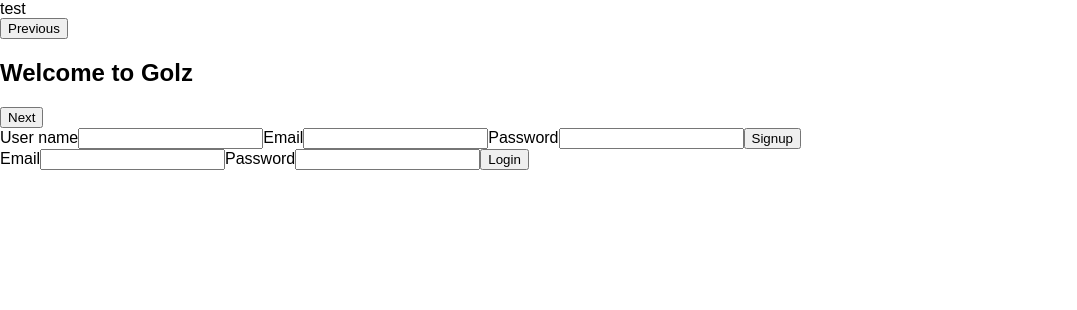
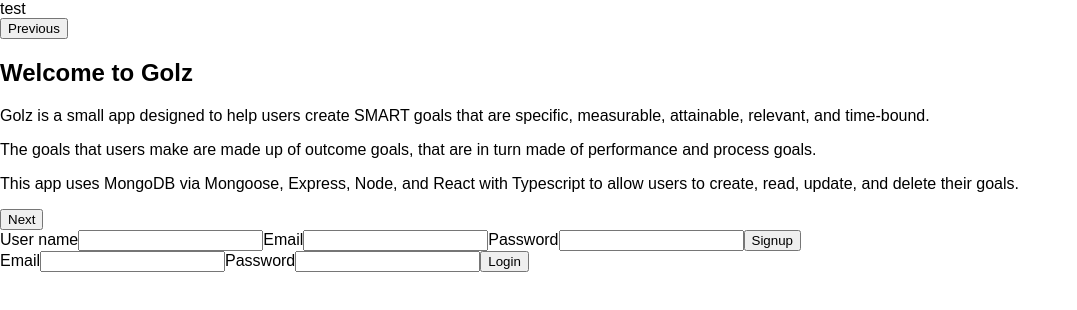
Before and after one commit to damatoaj/goal_app, a React (Create React App) app in the folder frontend/: page / in a window 1280 px wide. Shown: the top 310 px of the page, without its empty margins (0-1077 px from the left). Built offline with nearby package versions, Linux system fonts and the light colour scheme.

Commit message:
error handling on forms

```diff
--- a/frontend/src/components/Dashboard/Dashboard.tsx
+++ b/frontend/src/components/Dashboard/Dashboard.tsx
@@ -1,5 +1,5 @@
 import axios from 'axios';
-import React, { useEffect, useState, FormEvent} from 'react';
+import React, { useEffect, useState} from 'react';
 import { Outcome } from '../../interfaces/outcomeGoals.model';
 
 
@@ -11,6 +11,7 @@ import Process from './Process';
 const Dashboard: React.FC = () => {
     const [outcomes, setOutcomes] = useState<Outcome[]>([]);
     const [active, setActive] = useState<Outcome>(outcomes[0]);
+    console.log(outcomes)
 
     useEffect(()=> {
         (async ()=> {
@@ -66,7 +67,7 @@ const Dashboard: React.FC = () => {
                 {active ?
                     <ul>
                         <Perf performances={active.performanceGoals} setOutcomes={setOutcomes} delete={deletePerformance} ogID={active._id}/>
-                        <Process performances={active.performanceGoals}/>
+                            <Process performances={active.performanceGoals} setOutcomes={setOutcomes}/>
                     </ul>:
                     <li>Make some goals</li>
                 }
--- a/frontend/src/components/Dashboard/PerfList.tsx
+++ b/frontend/src/components/Dashboard/PerfList.tsx
@@ -86,7 +86,7 @@ const PerfList: React.FC <listProp> = (props) => {
                     <button onClick={(e)=> props.delete(e, props.performance._id)}>Delete</button>
                 </fieldset>
             </form> :
-            <ProcessForm performance={props.performance} setToggle={setToggle} toggle={toggle} ogID={props.ogID}/>
+            <ProcessForm performance={props.performance} setToggle={setToggle} toggle={toggle} ogID={props.ogID} setOutcomes={props.setOutcomes}/>
         }
         </>
     )
--- a/frontend/src/components/Dashboard/Process.tsx
+++ b/frontend/src/components/Dashboard/Process.tsx
@@ -1,21 +1,23 @@
 import React from 'react';
 import {Performance} from '../../interfaces/performanceGoals.model';
+import {Outcome} from '../../interfaces/outcomeGoals.model';
 import ProcessList from './ProcessList';
 
 type processProps = {
     performances: Performance [];
+    setOutcomes :(arg: Outcome[])=> void;
 }
 const Process:React.FC <processProps> = (props) => {
     console.log(props, '<---my props')
 
        let performances = props.performances.map((performance, i) => {
-            return(<li key={i}><ProcessList performance={performance}/></li>)
+            return(<ul key={i}><ProcessList performance={performance} setOutcomes={props.setOutcomes}/></ul>)
       })
 
       return (
-          <ul>
+          <>
               {performances}
-          </ul>
+          </>
       )
 
 };
--- a/frontend/src/components/Dashboard/ProcessForm.tsx
+++ b/frontend/src/components/Dashboard/ProcessForm.tsx
@@ -1,5 +1,6 @@
 import axios from 'axios';
 import React, {FormEvent, useState} from 'react'
+import { Outcome } from '../../interfaces/outcomeGoals.model';
 import {Performance} from '../../interfaces/performanceGoals.model';
 
 type pfProps = {
@@ -7,6 +8,7 @@ type pfProps = {
     setToggle: (arg:Boolean) => void;
     toggle: Boolean;
     ogID:String;
+    setOutcomes:(arg:Outcome[]) => void;
 }
 
 const ProcessForm: React.FC <pfProps> = (props) => {
@@ -18,12 +20,15 @@ const ProcessForm: React.FC <pfProps> = (props) => {
     const handleSubmit= async(e:FormEvent) => {
         e.preventDefault();
         try{
-            const req = await axios.post(`http://localhost:3000/outcomes/${props.ogID}/performances/${props.performance._id}/processes`, {
+            const req : any = await axios.post(`http://localhost:3000/outcomes/${props.ogID}/performances/${props.performance._id}/processes`, {
                 action:action,
                 duration:duration,
                 frequency:frequency,
                 repeats:repeats,
             });
+            const res : any = await axios.get(`http://localhost:3000/outcomes/`)
+            const data : Outcome [] = await res.data;
+            if (data) props.setOutcomes(data);
             props.setToggle(false);
         } catch(err) {
             console.log(err)
--- a/frontend/src/components/Dashboard/ProcessList.tsx
+++ b/frontend/src/components/Dashboard/ProcessList.tsx
@@ -1,15 +1,18 @@
 import React from 'react';
 import {Performance} from '../../interfaces/performanceGoals.model';
 import {Process} from '../../interfaces/processGoals.models';
+import {Outcome} from '../../interfaces/outcomeGoals.model';
 import ProcessGoal from './ProcessGoal';
 
 type proProps = {
     performance: Performance;
+    setOutcomes: (arg:Outcome[])=>void;
 }
 
 const ProcessList:React.FC <proProps> = (props) => {
+    console.log(props.performance.processGoals, '<---line 13 processlist')
     let list = props.performance.processGoals.map((process: Process, i: number) => {
-        return <li key={i}><ProcessGoal process={process}/></li>
+        return <li key={i}><ProcessGoal process={process} setOutcomes={props.setOutcomes}/></li>
     })
 
     return(
--- a/frontend/src/components/Landing/article.json
+++ b/frontend/src/components/Landing/article.json
@@ -2,29 +2,29 @@
     {
         "id":0,
         "title":"Welcome to Golz",
-        "p1":"",
-        "p2":"",
-        "p3":""
+        "p1":"Golz is a small app designed to help users create SMART goals that are specific, measurable, attainable, relevant, and time-bound.",
+        "p2":"The goals that users make are made up of outcome goals, that are in turn made of performance and process goals.",
+        "p3":"This app uses MongoDB via Mongoose, Express, Node, and React with Typescript to allow users to create, read, update, and delete their goals."
     },
     {
         "id":1,
         "title":"Outcome Goals",
-        "p1":"",
-        "p2":"",
-        "p3":""
+        "p1":"These types of goals are the most out of our control, and even if they are SMART our best efforts might not achieve them.",
+        "p2":"Examples might include winning a baseball game, or being the best car salesperson in your company. Even if one does everything correct, the outcomes are not guaranteed.",
+        "p3":"Therefore, just making outcome goals that are SMART is not enough, you should also make..."
     },
     {
         "id":2,
         "title":"Performance Goals",
-        "p1":"",
-        "p2":"",
-        "p3":""
+        "p1":"These goals, if achieved, are surely going to help you achieve your outcome goals. They must focus on a measurable component.",
+        "p2":"If you want to win your baseball game, then increasing your batting average by 30% would surely help or increasing your sprint speed by half a mile per hour.",
+        "p3":"These goals have an end date that they are achieved by but the daily goals that make them attainable are..."
     },
     {
         "id":3,
         "title":"Process Goals",
-        "p1":"loren ipum",
-        "p2":"",
-        "p3":""
+        "p1":"These are the daily or weekly goals that guarantee performance goals, maybe they repeat, maybe they don't.",
+        "p2":"To increase your batting average, your process goal might be to go to the batting cage three times per week for 60 minutes",
+        "p3":"These goals don't need an explicit end date but accomplishing these little goals every week you can make grander visions happen."
     }
 ]
--- a/frontend/src/components/NewOutcome/OutcomeForm.tsx
+++ b/frontend/src/components/NewOutcome/OutcomeForm.tsx
@@ -26,8 +26,8 @@ const OutcomeForm : React.FC <formProps> = (props) => {
                 complete: false,
                 performanceGoals: []
             })
-            const newOutcome: Outcome = res.data;
-            props.setOc(newOutcome);
+            const newOutcome: Outcome = await res.data;
+            if(newOutcome) props.setOc(newOutcome);
         } catch (err) {
             console.log(err)
         }
--- a/frontend/src/components/NewOutcome/PerformanceForm.tsx
+++ b/frontend/src/components/NewOutcome/PerformanceForm.tsx
@@ -17,7 +17,7 @@ const PerformanceForm: React.FC <formProps> = (props) => {
     const addPerf = async (e:FormEvent) => {
         e.preventDefault();
         try {
-            const res = await axios.post(`http://localhost:3000/outcomes/${props.id}/performances`, {
+            const req = await axios.post(`http://localhost:3000/outcomes/${props.id}/performances`, {
                 description: descInputRef.current!.value.trim(),
                 dueDate: dateDueInputRef.current!.value,
                 reward: rewardInputRef.current!.value.trim(),
@@ -26,9 +26,9 @@ const PerformanceForm: React.FC <formProps> = (props) => {
                 complete: false,
                 processGoals: []
             });
-            const oc : any = await axios.get(`http://localhost:3000/outcomes/${props.id}`);
-            const data : Outcome = oc.data;
-            props.setOc(data);
+            const res : any = await axios.get(`http://localhost:3000/outcomes/${props.id}`);
+            const data : Outcome = await res.data;
+            if (data) props.setOc(data);
 
             descInputRef.current!.value = '';
             dateDueInputRef.current!.value = '';
--- a/frontend/src/components/NewOutcome/SelectOutcome.tsx
+++ b/frontend/src/components/NewOutcome/SelectOutcome.tsx
@@ -1,4 +1,4 @@
-import React, { ChangeEvent, useState } from 'react';
+import React from 'react';
 import {Outcome} from '../../interfaces/outcomeGoals.model';
 
 type outcomesProps = {
```
Also changed, not shown: frontend/src/components/Dashboard/ProcessGoal.tsx (+29 -3 lines).
